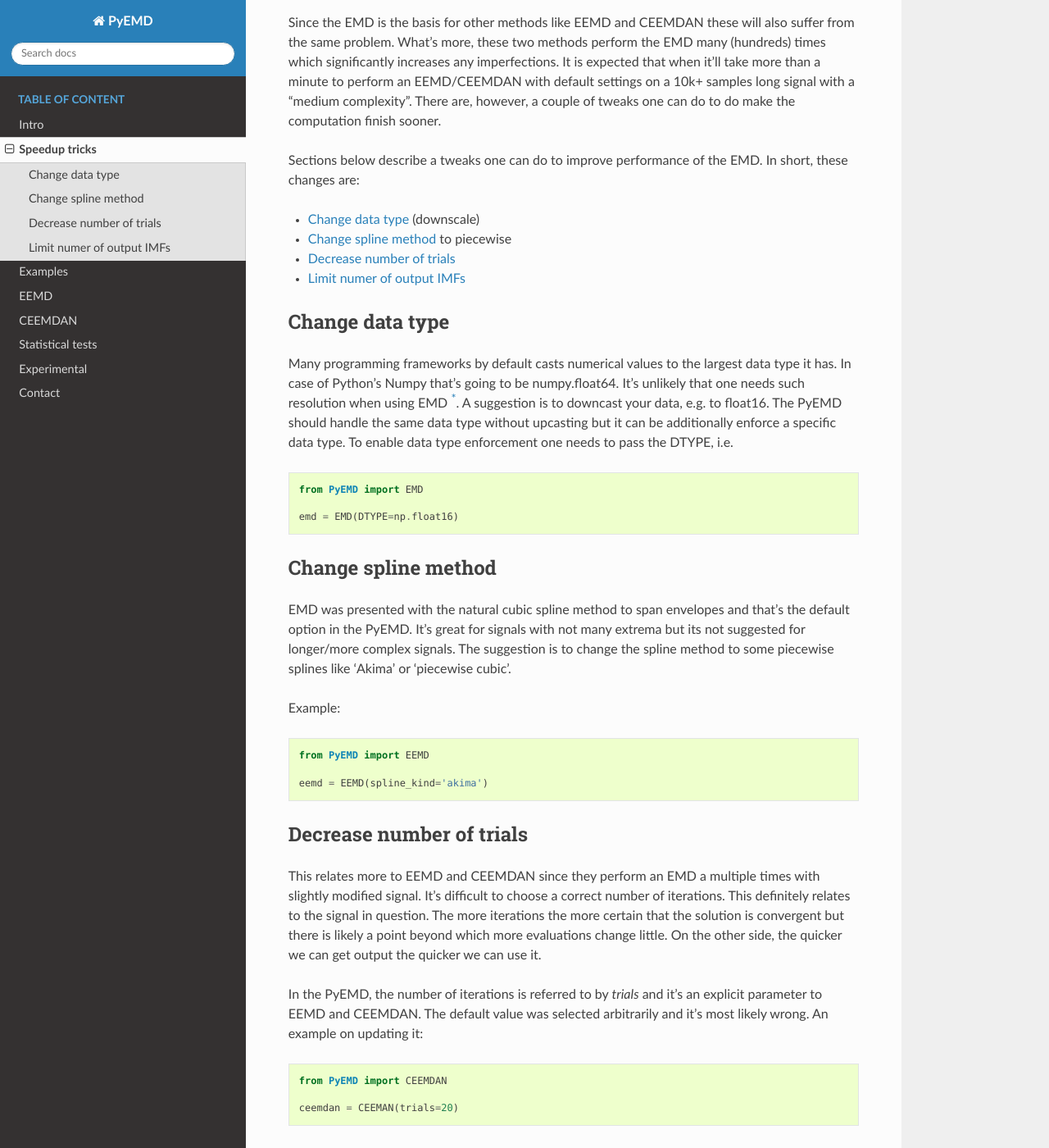
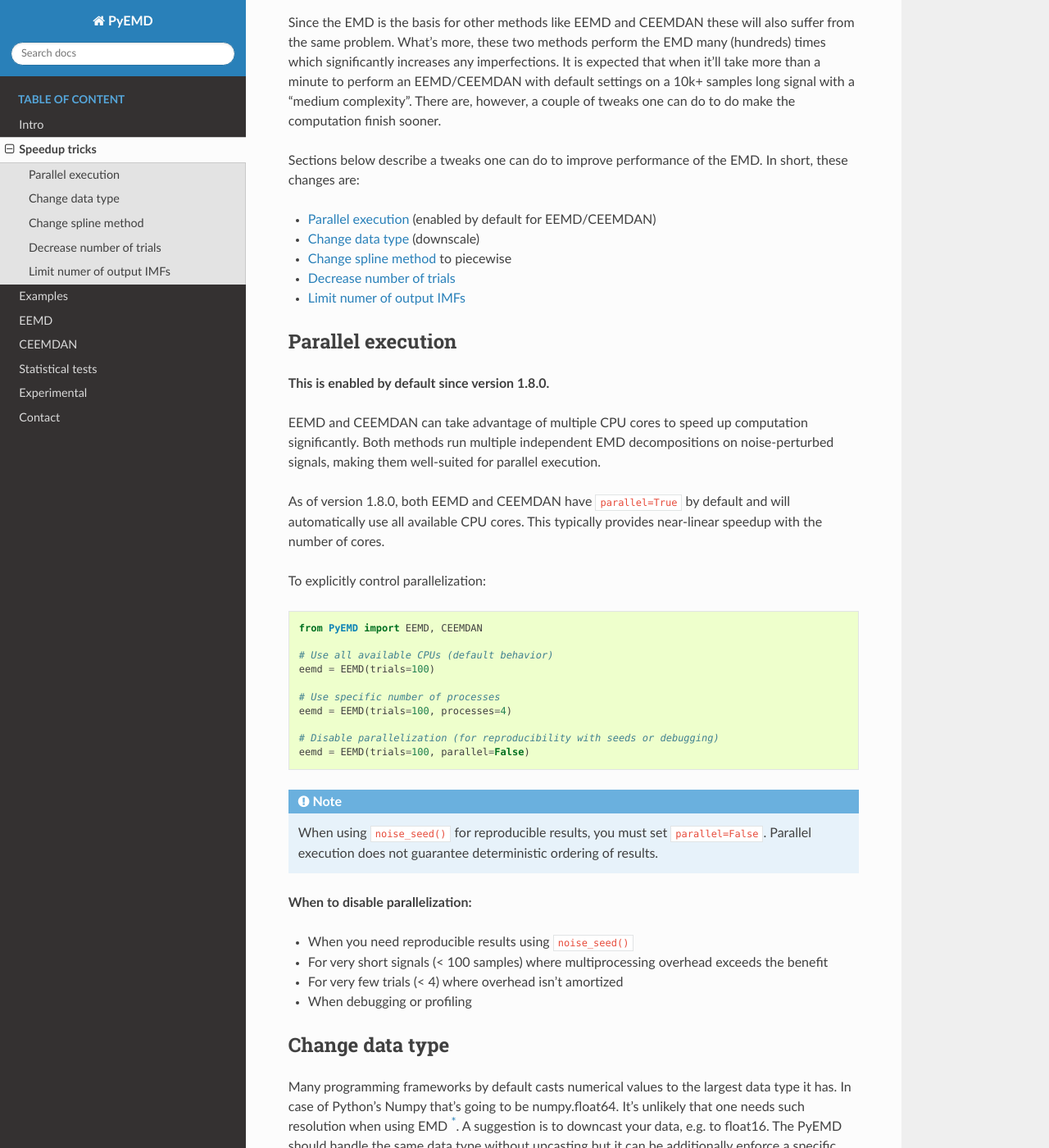
Before and after one commit to laszukdawid/PyEMD, a Sphinx documentation site: the page built from doc/speedup.rst, in a window 1280 px wide and 1400 px high, scrolled down 288 px. Shown: the whole window at 82% size. Built offline with Sphinx 7.4.7 and the Read the Docs theme 3.1.0, drawn with Linux system fonts in a browser that asks for light colours; pages that are not in the unit, such as notebooks, are missing from menus.

```diff
--- a/PyEMD/__init__.py
+++ b/PyEMD/__init__.py
@@ -1,6 +1,6 @@
 import logging
 
-__version__ = "1.7.1"
+__version__ = "1.8.0"
 logger = logging.getLogger("pyemd")
 
 from PyEMD.CEEMDAN import CEEMDAN  # noqa
--- a/doc/speedup.rst
+++ b/doc/speedup.rst
@@ -7,10 +7,45 @@ Since the EMD is the basis for other methods like EEMD and CEEMDAN these will al
 
 Sections below describe a tweaks one can do to improve performance of the EMD. In short, these changes are:
 
+- `Parallel execution`_ (enabled by default for EEMD/CEEMDAN)
 - `Change data type`_ (downscale)
 - `Change spline method`_ to piecewise
 - `Decrease number of trials`_
 - `Limit numer of output IMFs`_
+
+
+Parallel execution
+------------------
+
+**This is enabled by default since version 1.8.0.**
+
+EEMD and CEEMDAN can take advantage of multiple CPU cores to speed up computation significantly. Both methods run multiple independent EMD decompositions on noise-perturbed signals, making them well-suited for parallel execution.
+
+As of version 1.8.0, both EEMD and CEEMDAN have ``parallel=True`` by default and will automatically use all available CPU cores. This typically provides near-linear speedup with the number of cores.
+
+To explicitly control parallelization::
+
+    from PyEMD import EEMD, CEEMDAN
+
+    # Use all available CPUs (default behavior)
+    eemd = EEMD(trials=100)
+
+    # Use specific number of processes
+    eemd = EEMD(trials=100, processes=4)
+
+    # Disable parallelization (for reproducibility with seeds or debugging)
+    eemd = EEMD(trials=100, parallel=False)
+
+.. note::
+    When using ``noise_seed()`` for reproducible results, you must set ``parallel=False``.
+    Parallel execution does not guarantee deterministic ordering of results.
+
+**When to disable parallelization:**
+
+- When you need reproducible results using ``noise_seed()``
+- For very short signals (< 100 samples) where multiprocessing overhead exceeds the benefit
+- For very few trials (< 4) where overhead isn't amortized
+- When debugging or profiling
 
 
 Change data type
```
Also changed, not shown: doc/ceemdan.rst (+10 -2 lines), doc/eemd.rst (+11 -2 lines), 7 other files.
